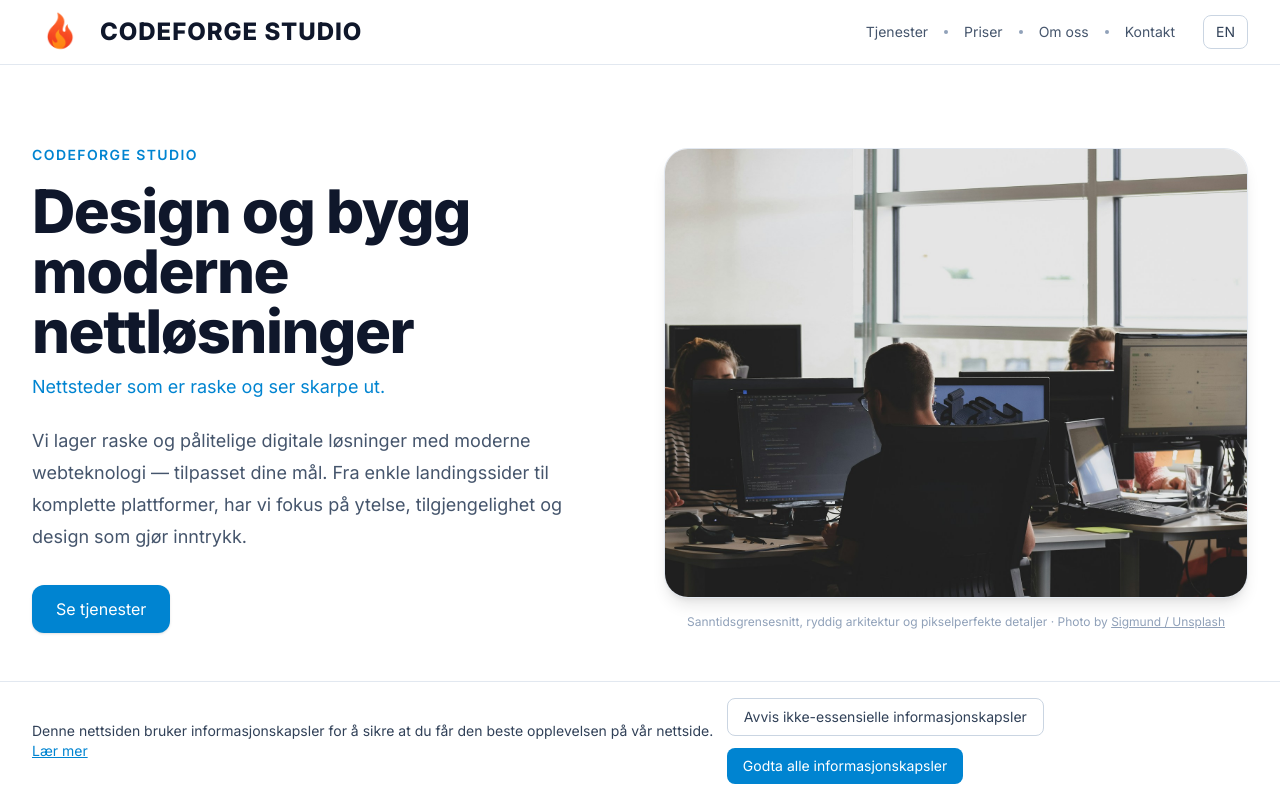
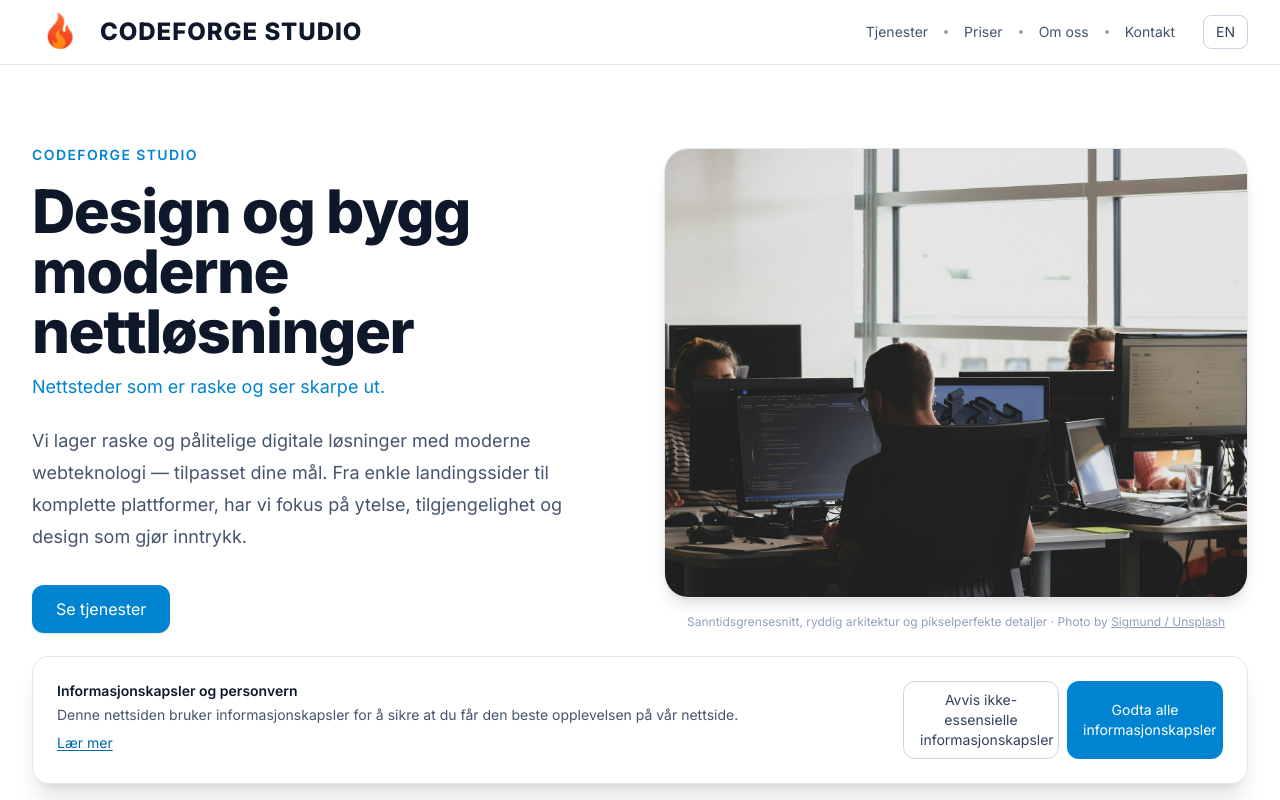
Before and after one commit to robfil50219/codeforge-site, a React (Vite) app: page / in a window 1280 px wide. Shown: the top 800 px of the page. Built offline with nearby package versions, Linux system fonts and the light colour scheme.

Commit message:
concent banner not working fix

```diff
--- a/src/components/ConsentBanner.tsx
+++ b/src/components/ConsentBanner.tsx
@@ -1,58 +1,98 @@
-import { useState, useEffect } from "react";
+import { useEffect, useState } from "react";
 import { Link } from "react-router-dom";
 import { useTranslation } from "react-i18next";
+import { getConsent, setConsent } from "../utils/consent";
 
+/**
+ * Always-mounted consent banner:
+ * - Registers window.showConsent so Footer (Manage cookies) can reopen it.
+ * - Hides via internal state after accept/reject (no unmount).
+ * - Mobile-friendly layout with no overflow issues.
+ */
 export default function ConsentBanner() {
   const { t } = useTranslation();
   const [visible, setVisible] = useState(false);
+  const [hydrated, setHydrated] = useState(false);
 
+  // Hydrate from localStorage once on client
   useEffect(() => {
-    const consent = localStorage.getItem("cookie-consent");
-    if (!consent) setVisible(true);
+    const stored = getConsent();
+    setVisible(stored === null); // show if not decided yet
+    setHydrated(true);
   }, []);
 
-  function handleAccept() {
-    localStorage.setItem("cookie-consent", "accepted");
+  // Expose global opener that Footer calls via resetConsent()
+  useEffect(() => {
+    function openBanner() {
+      setVisible(true);
+    }
+    // register
+    (window as Window & { showConsent?: () => void }).showConsent = openBanner;
+
+    // cleanup on unmount (kept for safety even though we keep the component mounted)
+    return () => {
+      if ((window as Window & { showConsent?: () => void }).showConsent === openBanner) {
+        (window as Window & { showConsent?: () => void }).showConsent = undefined;
+      }
+    };
+  }, []);
+
+  if (!hydrated || !visible) return null;
+
+  const onAccept = () => {
+    setConsent("accepted");
     setVisible(false);
-  }
+  };
 
-  function handleReject() {
-    localStorage.setItem("cookie-consent", "rejected");
+  const onReject = () => {
+    setConsent("rejected");
     setVisible(false);
-  }
-
-  if (!visible) return null;
+  };
 
   return (
-    <div className="fixed bottom-0 left-0 right-0 z-50 bg-white border-t border-slate-200 shadow-lg">
-      <div className="mx-auto max-w-7xl px-4 sm:px-6 lg:px-8 py-4 flex flex-col sm:flex-row sm:items-center sm:justify-between gap-3">
+    <div
+      role="dialog"
+      aria-labelledby="consent-title"
+      aria-live="polite"
+      className="fixed inset-x-0 bottom-0 z-[100] px-4 sm:px-6 lg:px-8 pb-4"
+    >
+      <div className="mx-auto max-w-7xl">
+        <div className="rounded-2xl border border-slate-200 bg-white shadow-xl">
+          <div className="p-4 sm:p-6">
+            <div className="sm:flex sm:items-start sm:gap-6">
               {/* Text */}
-        <p className="text-sm text-slate-700">
-          {t("consent.text")}{" "}
+              <div className="flex-1">
+                <h2 id="consent-title" className="text-sm font-semibold text-slate-900">
+                  {t("consent.title")}
+                </h2>
+                <p className="mt-1 text-sm text-slate-600">{t("consent.text")}</p>
                 <Link
                   to="/privacy"
-            className="underline text-sky-600 hover:text-sky-800"
+                  className="mt-2 inline-block text-sm font-medium text-sky-700 underline underline-offset-2 hover:text-sky-800"
                 >
                   {t("consent.learnMore")}
                 </Link>
-        </p>
+              </div>
 
-        {/* Buttons */}
-        <div className="flex flex-wrap gap-3">
+              {/* Actions */}
+              <div className="mt-4 grid gap-2 sm:mt-0 sm:w-[min(320px,100%)] sm:grid-cols-2">
                 <button
-            onClick={handleReject}
-            className="rounded-lg border border-slate-300 px-4 py-2 text-sm font-medium text-slate-700 hover:bg-slate-100"
+                  onClick={onReject}
+                  className="w-full rounded-xl border border-slate-300 px-4 py-2 text-sm font-medium text-slate-700 hover:bg-slate-100"
                 >
                   {t("consent.actions.reject")}
                 </button>
                 <button
-            onClick={handleAccept}
-            className="rounded-lg bg-sky-600 px-4 py-2 text-sm font-medium text-white hover:bg-sky-700"
+                  onClick={onAccept}
+                  className="w-full rounded-xl bg-sky-600 px-4 py-2 text-sm font-medium text-white hover:bg-sky-700"
                 >
                   {t("consent.actions.accept")}
                 </button>
               </div>
             </div>
           </div>
+        </div>
+      </div>
+    </div>
   );
 }
--- a/src/utils/consent.ts
+++ b/src/utils/consent.ts
@@ -1,5 +1,7 @@
 // Simple consent utilities used by the Footer "Manage cookies" button
 // and by the ConsentBanner component.
+
+export {}; // ensure this file is a module so global augmentation is allowed
 
 declare global {
   interface Window {
@@ -13,10 +15,7 @@ const CONSENT_KEY = "cookieConsent"; // "accepted" | "rejected"
 export function getConsent(): "accepted" | "rejected" | null {
   try {
     const value = localStorage.getItem(CONSENT_KEY);
-    if (value === "accepted" || value === "rejected") {
-      return value;
-    }
-    return null;
+    return value === "accepted" || value === "rejected" ? value : null;
   } catch {
     return null;
   }
@@ -38,7 +37,7 @@ export function resetConsent() {
     /* no-op */
   }
   // Call the global hook the banner registers. This is safe on mobile/desktop.
-  if (typeof window.showConsent === "function") {
+  if (typeof window !== "undefined" && typeof window.showConsent === "function") {
     window.showConsent();
   }
 }
```
Lines whose indentation alone changed are shown as unchanged.
